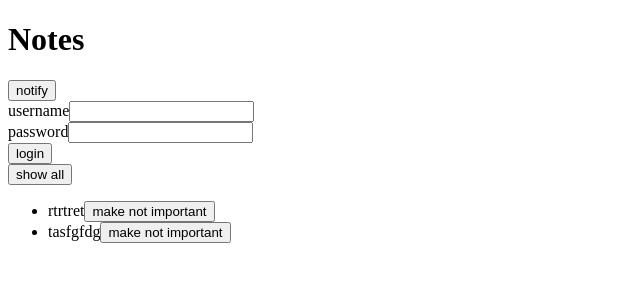
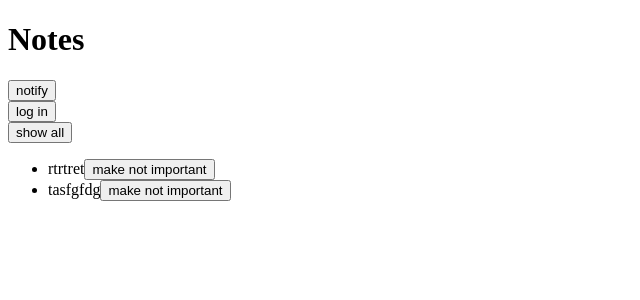
Before and after one commit to sohail-khan470/fso-frontend, a React (Vite) app: page / in a window 1280 px wide. Shown: the top 300 px of the page, without its empty margins (0-640 px from the left). Built offline with nearby package versions, Linux system fonts and the light colour scheme; data requests are answered from the project's data file.

Commit message:
fixed bug of bson id

```diff
--- a/src/App.jsx
+++ b/src/App.jsx
@@ -4,6 +4,8 @@ import noteService from "./api/note-service";
 import { ToastContainer, toast } from "react-toastify";
 import userService from "./api/user-service";
 import LoginForm from "./components/LoginForm";
+import NoteForm from "./components/NoteForm";
+import Togglable from "./components/Toggleable";
 
 const App = () => {
   const [notes, setNotes] = useState([]);
@@ -13,7 +15,6 @@ const App = () => {
   const [password, setPassword] = useState("");
   const [user, setUser] = useState(null);
   const [loginVisible, setLoginVisible] = useState(false);
-
 
   useEffect(() => {
     const getAll = async () => {
@@ -33,15 +34,9 @@ const App = () => {
     }
   }, []);
 
+  console.log(notes);
 
-
-
-  const addNote = async (event) => {
-    event.preventDefault();
-    const noteObject = {
-      content: newNote,
-      important: Math.random() < 0.5,
-    };
+  const addNote = async (noteObject) => {
     await noteService.create(noteObject);
     setNotes(notes.concat(noteObject));
     toast("Note added successfully");
@@ -52,18 +47,20 @@ const App = () => {
     setNewNote(event.target.value);
   };
 
-  const handleUsernameChange = (e)=>{
-    setUsername(e.target.value)
-  }
+  const handleUsernameChange = (e) => {
+    setUsername(e.target.value);
+  };
 
-  const handlePasswordChange = (e)=>{
-    setPassword(e.target.value)
-  }
+  const handlePasswordChange = (e) => {
+    setPassword(e.target.value);
+  };
 
   const handleLogin = async (event) => {
     event.preventDefault();
+
     const user = await userService.login({ username, password });
     window.localStorage.setItem("loggedNoteappUser", JSON.stringify(user));
+
     noteService.setToken(user.token);
     setUser(user);
     if (!user) {
@@ -78,10 +75,15 @@ const App = () => {
   };
 
   const toggleImportance = async (id) => {
-    const note = notes.find((n) => n._id === id);
-    const updatedNote = { ...note, important: !note.important };
-    await noteService.update(id, updatedNote);
-    setNotes(notes.map((n) => (n._id === id ? updatedNote : n)));
+    try {
+      const note = notes.find((n) => n._id === id);
+      const updatedNote = { ...note, important: !note.important };
+      console.log(id, updatedNote);
+      await noteService.update(id, updatedNote);
+      setNotes(notes.map((n) => (n._id === id ? updatedNote : n)));
+    } catch (error) {
+      console.log(error);
+    }
   };
 
   const notesToShow = showAll
@@ -91,22 +93,9 @@ const App = () => {
     toast("Notification working");
   };
 
-  const noteForm = () => {
-    return (
-      <div>
-        <h2>Add Note</h2>
-        <form onSubmit={addNote}>
-          <input onChange={handleNoteChange} value={newNote} />
-          <button type="submit">save</button>
-        </form>
-      </div>
-    );
-  };
-
-
   const loginForm = () => {
-    const hideWhenVisible = { display: loginVisible ? 'none' : '' }
-    const showWhenVisible = { display: loginVisible ? '' : 'none' }
+    const hideWhenVisible = { display: loginVisible ? "none" : "" };
+    const showWhenVisible = { display: loginVisible ? "" : "none" };
 
     return (
       <div>
@@ -117,16 +106,15 @@ const App = () => {
           <LoginForm
             username={username}
             password={password}
-            handleUsernameChange={({ target }) => setUsername(target.value)}
-            handlePasswordChange={({ target }) => setPassword(target.value)}
+            handleUsernameChange={handleUsernameChange}
+            handlePasswordChange={handlePasswordChange}
             handleSubmit={handleLogin}
           />
           <button onClick={() => setLoginVisible(false)}>cancel</button>
         </div>
       </div>
-    )
-  }
-
+    );
+  };
 
   return (
     <div>
@@ -134,18 +122,18 @@ const App = () => {
       <ToastContainer />
       <button onClick={notify}>notify</button>
 
-      {!user ? (
-        <LoginForm
-          handleLogin={handleLogin}
-          username={username}
-          password={password}
-          handleUsernameChange={handleUsernameChange}
-          handlePasswordChange={handlePasswordChange}
-        />
-      ) : (
+      {!user && loginForm()}
+
+      {user && (
         <div>
-          {/* <p>{user.name} logged-in</p> */}
-          {noteForm()}
+          <p>{user.name} logged in</p>
+          <Togglable buttonLabel="new note">
+            <NoteForm
+              createNote={addNote}
+              value={newNote}
+              handleChange={handleNoteChange}
+            />
+          </Togglable>
         </div>
       )}
 
--- a/src/api/user-service.js
+++ b/src/api/user-service.js
@@ -9,7 +9,7 @@ const login = async (data) => {
     });
     return response.data;
   } catch (error) {
-    console.log("error getting notes");
+    console.log("error logging in");
     console.log(error);
   }
 };
--- a/src/components/LoginForm.jsx
+++ b/src/components/LoginForm.jsx
@@ -1,24 +1,24 @@
-import React from 'react'
+import React from "react";
 
-const LoginForm = ({handleLogin,username,password,handleUsernameChange,handlePasswordChange}) => {
+const LoginForm = ({
+  handleLogin,
+  username,
+  password,
+  handleUsernameChange,
+  handlePasswordChange,
+}) => {
   return (
     <form onSubmit={handleLogin}>
       <div>
         username
-          <input
-            type="text"
-            value={username}
-            name="username"
-            onChange={({ target }) => setUsername(target.value)}
-          />
+        <input type="text" value={username} onChange={handleUsernameChange} />
       </div>
       <div>
         password
         <input
           type="password"
           value={password}
-            name="Password"
-            onChange={({ target }) => setPassword(target.value)}
+          onChange={handlePasswordChange}
         />
       </div>
       <button type="submit">login</button>
@@ -26,7 +26,4 @@ const LoginForm = ({handleLogin,username,password,handleUsernameChange,handlePas
   );
 };
 
-
-
-
-  export default LoginForm
+export default LoginForm;
--- /dev/null
+++ b/src/components/NoteForm.jsx
@@ -0,0 +1,31 @@
+import { useState } from "react";
+
+const NoteForm = ({ createNote }) => {
+  const [newNote, setNewNote] = useState("");
+
+  const addNote = (event) => {
+    event.preventDefault();
+    createNote({
+      content: newNote,
+      important: true,
+    });
+
+    setNewNote("");
+  };
+
+  return (
+    <div>
+      <h2>Create a new note</h2>
+
+      <form onSubmit={addNote}>
+        <input
+          value={newNote}
+          onChange={(event) => setNewNote(event.target.value)}
+        />
+        <button type="submit">save</button>
+      </form>
+    </div>
+  );
+};
+
+export default NoteForm;
--- /dev/null
+++ b/src/components/Toggleable.jsx
@@ -0,0 +1,26 @@
+import { useState } from 'react'
+
+const Togglable = (props) => {
+  const [visible, setVisible] = useState(false)
+
+  const hideWhenVisible = { display: visible ? 'none' : '' }
+  const showWhenVisible = { display: visible ? '' : 'none' }
+
+  const toggleVisibility = () => {
+    setVisible(!visible)
+  }
+
+  return (
+    <div>
+      <div style={hideWhenVisible}>
+        <button onClick={toggleVisibility}>{props.buttonLabel}</button>
+      </div>
+      <div style={showWhenVisible}>
+        {props.children}
+        <button onClick={toggleVisibility}>cancel</button>
+      </div>
+    </div>
+  )
+}
+
+export default Togglable
```
Also changed, not shown: src/components/Note.jsx (+5 -6 lines). Lines whose indentation alone changed are shown as unchanged.
